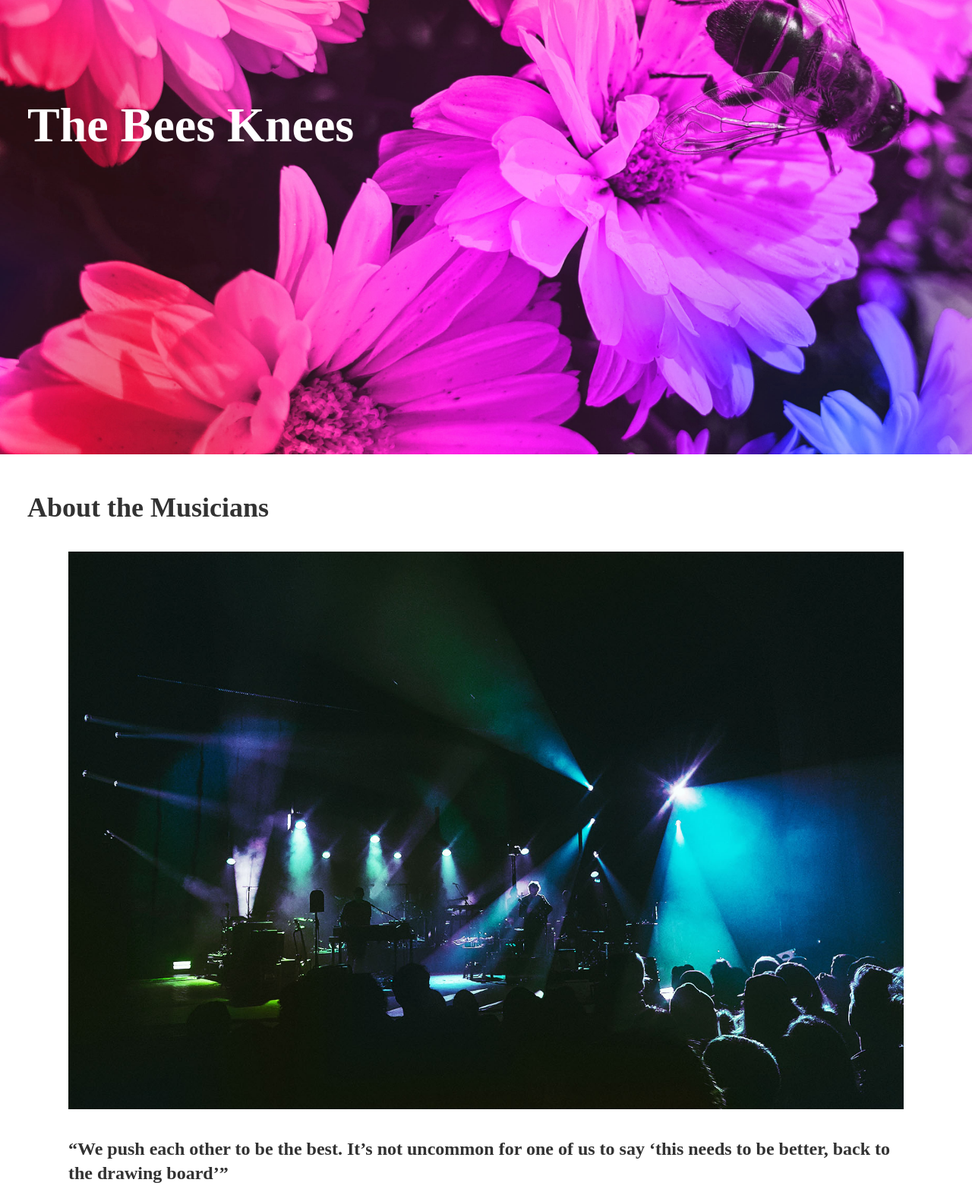
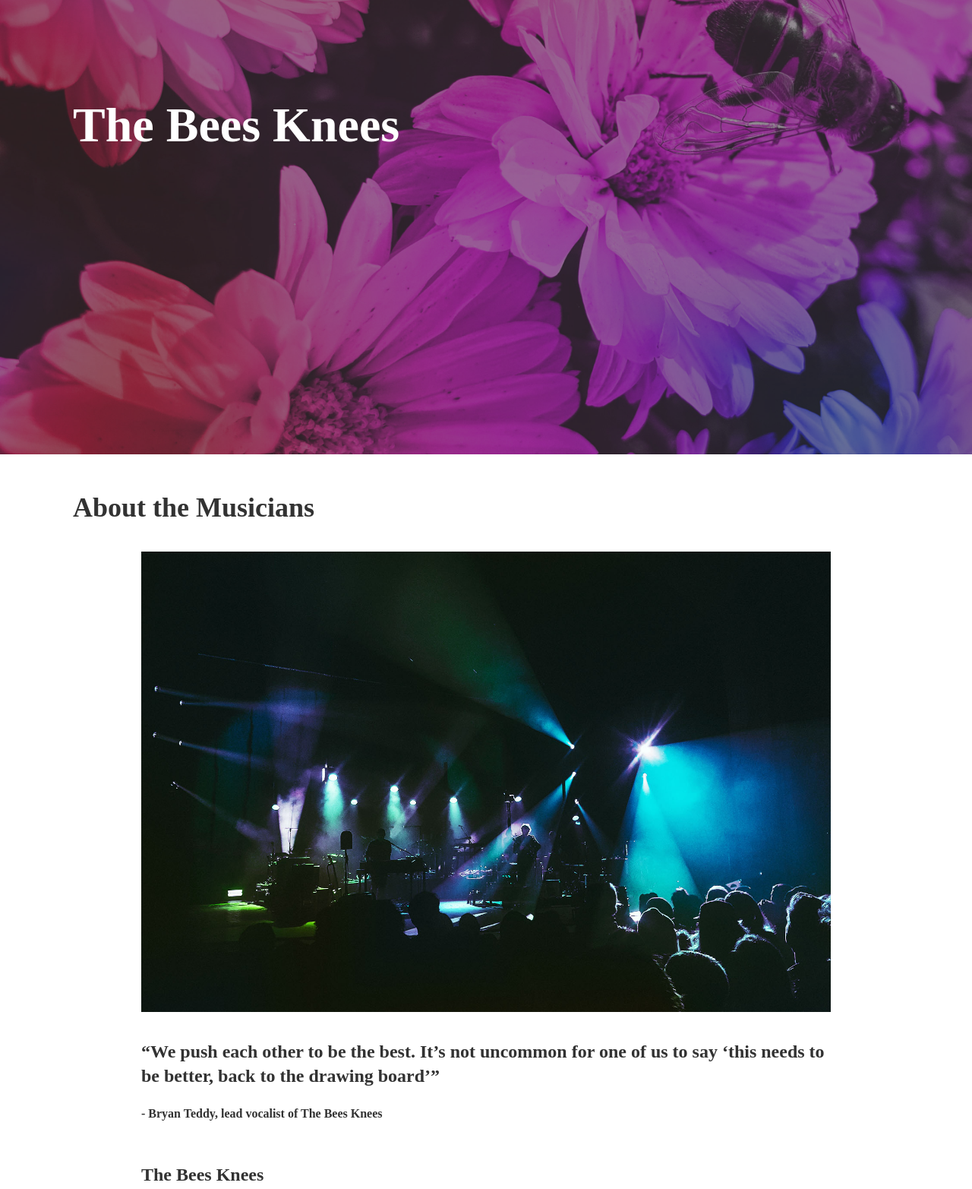
Before and after one commit to nathanieltse/Bandsite, a plain HTML site: page sprint-one/index.html in a window 1280 px wide. Shown: the part 320-1885 px from the top of the page at 76% size. Drawn offline with Linux system fonts and the light colour scheme.

Commit message:
added desktop screen size css

```diff
--- a/sprint-one/styles/main.scss
+++ b/sprint-one/styles/main.scss
@@ -61,20 +61,29 @@ footer p {
         line-height: $normal-foot-line-height;
     }
 }
+
+.header {
+    background-color:$primary-color;
+}
+
 .nav {
-    background-color:$primary-color;
     text-align: center;
     padding-top:$mobile-before-headlines-space;
+
 
     @include tablet {
         @include flex-row ;
         padding:$tablet-block-sidespace;
     }
 
+    @include desktop {
+        padding: $normal-block-sidespace;
+    }
+
     &__link {
         background-color:$primary-color;
-        max-height: 1.25rem;
-        max-width: 7.5rem;
+        max-height: $logo-height;
+        max-width: $logo-width;
 
         @include tablet{
             margin: $normal-between-column-space;
@@ -123,6 +132,15 @@ footer p {
 .hero {
     position: relative;
 
+    &:after {
+        content: '';
+        width: 100%;
+        height: 100%;
+        position: absolute;
+        top:0;
+        background-color: $primary-color;
+        opacity: 50%;
+    }
 
     &__image {
         width: 100%;
@@ -134,9 +152,14 @@ footer p {
         position: absolute;
         margin: $mobile-block-sidespace;
         top:45%;
+        z-index: 1;
 
         @include tablet{
             margin: $tablet-block-sidespace;
+        }
+
+        @include desktop {
+            margin: $normal-block-sidespace;
         }
 
     }
@@ -147,6 +170,10 @@ footer p {
 
     @include tablet {
         margin: $tablet-block-sidespace
+    }
+
+    @include desktop {
+        margin: $normal-block-sidespace;
     }
 
     &__title, &__subtitle {
@@ -161,6 +188,10 @@ footer p {
 
         @include tablet {
             padding:0 $normal-between-row-space*1.5;
+        }
+
+        @include desktop {
+            padding:0 $normal-between-row-space*2.5;
         }
     }
 
@@ -208,6 +239,11 @@ footer p {
 
     @include tablet {
         padding: $tablet-block-sidespace;
+        padding-bottom: $normal-between-row-space;
+    }
+
+    @include desktop {
+        padding: $normal-block-sidespace;
         padding-bottom: $normal-between-row-space;
     }
 
@@ -260,6 +296,10 @@ footer p {
         padding:$tablet-block-sidespace;
     }
 
+    @include desktop {
+        padding: $normal-block-sidespace;
+    }
+
     & * {
         color: $primary-white;
     }
@@ -286,14 +326,18 @@ footer p {
         @include tablet {
             margin: $normal-between-column-space;
         }
+
+        @include desktop {
+            margin: $normal-between-column-space*2;
+        }
     }
 
     &__top-logo {
             display:none;
 
         @include tablet {
-            max-height: 1.25rem;
-            max-width: 7.5rem;
+            max-height: $logo-height;
+            max-width: $logo-width;
             display: block;
             margin-left: auto;
         }
@@ -305,13 +349,18 @@ footer p {
         @include tablet {
             margin-right: $normal-between-column-space;
         }
+
     }
 
     &__contact {
         @include tablet {
             @include flex-row {
-                gap:$tablet-block-sidespace;
+                gap:$normal-between-column-space*2;
             }
+        }
+
+        @include desktop {
+            gap:$normal-between-column-space*3;
         }
     }
 
@@ -320,8 +369,8 @@ footer p {
     }
 
     &__btm-logo {
-        max-height: 1.25rem;
-        max-width: 7.5rem;
+        max-height: $logo-height;
+        max-width: $logo-width;
 
         @include tablet {
             display: none;
--- a/sprint-one/styles/partials/_spacings.scss
+++ b/sprint-one/styles/partials/_spacings.scss
@@ -15,7 +15,7 @@ $mobile-between-row-space:1rem;
 $mobile-between-column-space:1rem;
 
 //normal block space
-$normal-block-sidespace:0 auto;
+$normal-block-sidespace:0 6rem;
 
 //tablet block space
 $tablet-block-sidespace:0 2.25rem;
--- a/sprint-one/styles/partials/_variables.scss
+++ b/sprint-one/styles/partials/_variables.scss
@@ -2,3 +2,7 @@
 $desktop-size:1280px;
 $tablet-size:768px;
 $mobile-size:320px;
+
+//logo
+$logo-height:1.25rem;
+$logo-width:7.5rem;
```
Also changed, not shown: sprint-one/styles/main.css.
